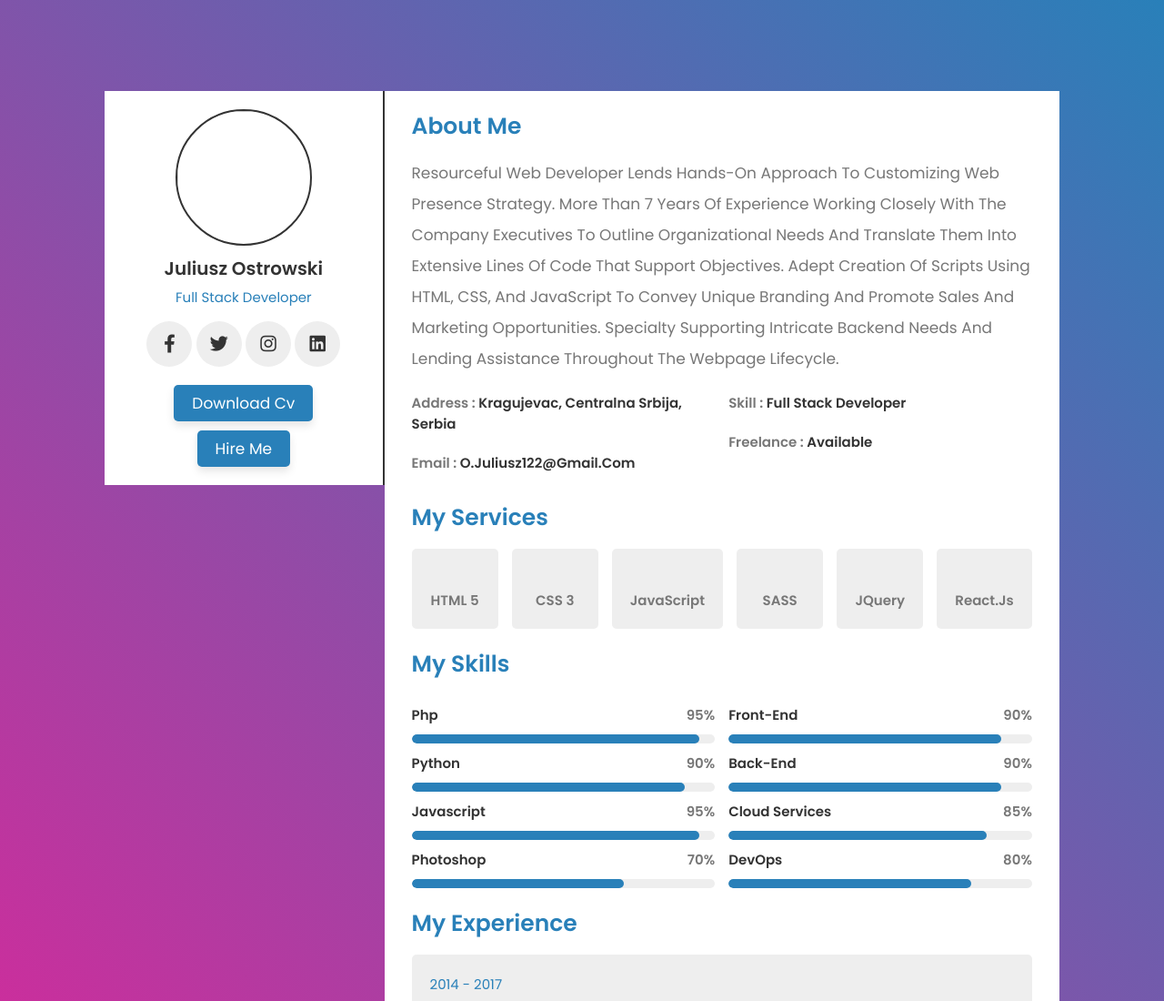
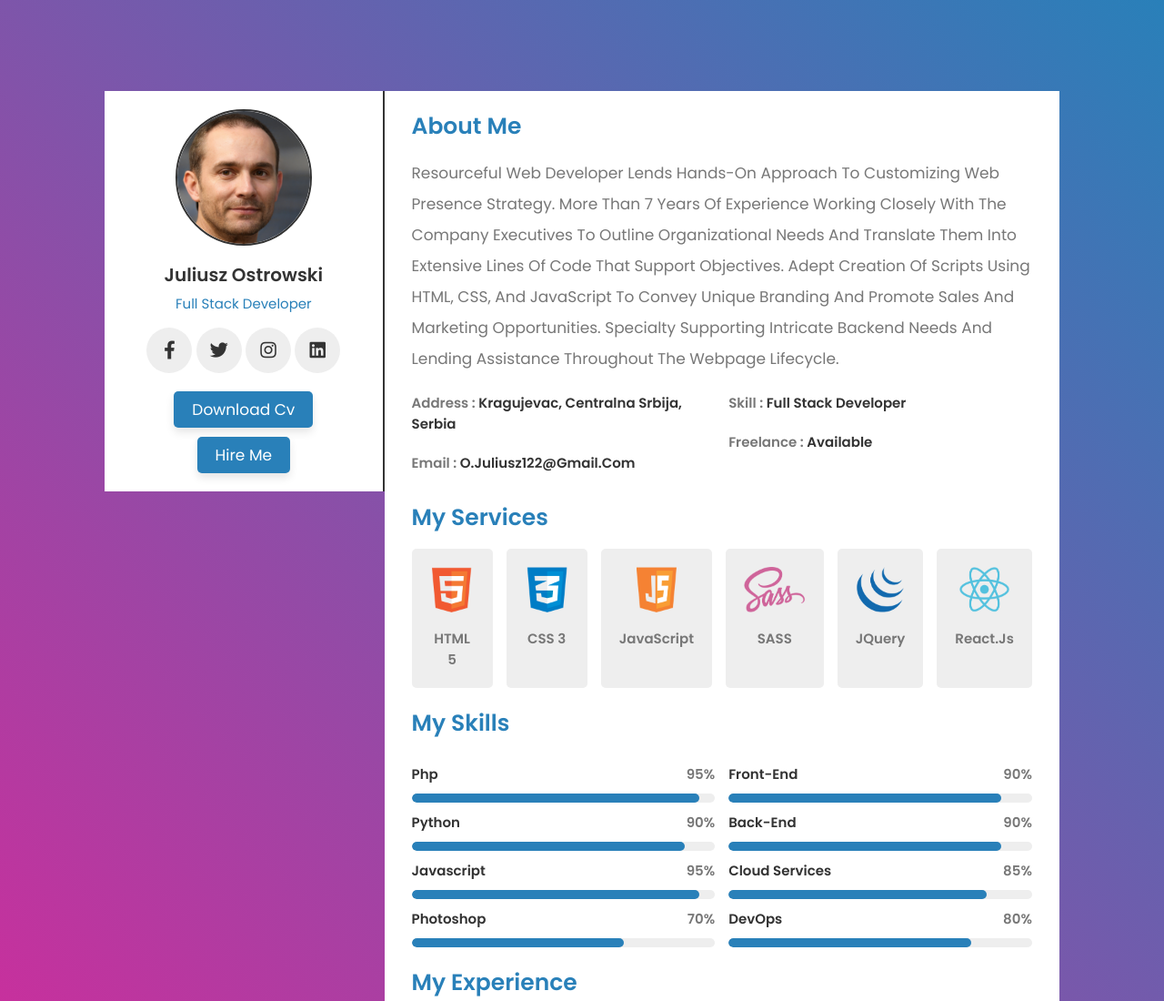
Before and after one commit to beko1921/responsive-portfolio---test, a plain HTML site: page index.html in a window 1280 px wide. Shown: the top 1100 px of the page at 91% size. Drawn offline with Linux system fonts and the light colour scheme; files that its build step writes are made by us from their sources.

Commit message:
Update index.html

```diff
--- a/index.html
+++ b/index.html
@@ -9,7 +9,7 @@
     <link rel="stylesheet" href="https://cdnjs.cloudflare.com/ajax/libs/font-awesome/5.15.4/css/all.min.css">
 
     <!-- custom css file link  -->
-    <link rel="stylesheet" href="css/style.css">
+    <link rel="stylesheet" href="style.css">
 
 </head>
 <body>
@@ -17,7 +17,7 @@
 <div class="container">
 
     <div class="profile">
-        <img src="images/jo.png" alt="">
+        <img src="jo.png" alt="">
         <h3>juliusz ostrowski</h3>
         <p>full stack developer</p>
         <div class="share">
@@ -67,27 +67,27 @@
             <h3 class="title">my services</h3>
             <div class="box-container">
                 <div class="box">
-                    <img src="images/icon-1.png" alt="">
+                    <img src="icon-1.png" alt="">
                     <h3>HTML 5</h3>
                 </div>
                 <div class="box">
-                    <img src="images/icon-2.png" alt="">
+                    <img src="icon-2.png" alt="">
                     <h3>CSS 3</h3>
                 </div>
                 <div class="box">
-                    <img src="images/icon-3.png" alt="">
+                    <img src="icon-3.png" alt="">
                     <h3>JavaScript</h3>
                 </div>
                 <div class="box">
-                    <img src="images/icon-4.png" alt="">
+                    <img src="icon-4.png" alt="">
                     <h3>SASS</h3>
                 </div>
                 <div class="box">
-                    <img src="images/icon-5.png" alt="">
+                    <img src="icon-5.png" alt="">
                     <h3>JQuery</h3>
                 </div>
                 <div class="box">
-                    <img src="images/icon-6.png" alt="">
+                    <img src="icon-6.png" alt="">
                     <h3>react.js</h3>
                 </div>
             </div>
```
